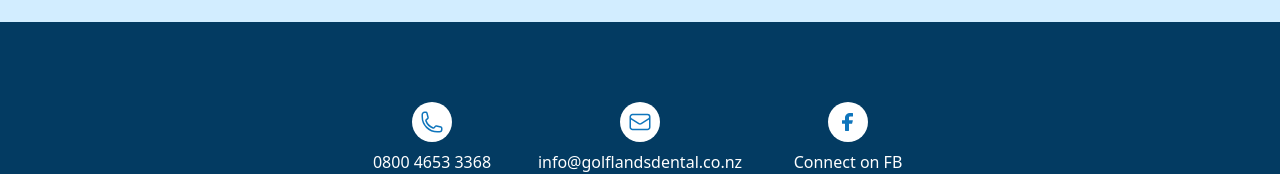
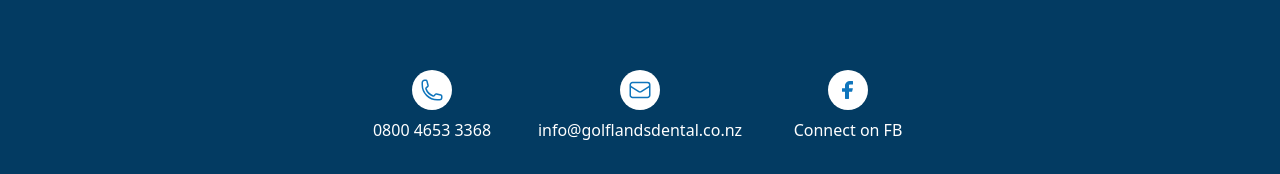
Before and after one commit to shehjad-dev/golflandsdental-landing, a React (Vite) app: page / in a window 1280 px wide. Shown: the part 3535-3709 px from the top of the page. Built offline with nearby package versions, Linux system fonts and the light colour scheme.

Commit message:
fix: small bugs fixed

```diff
--- a/src/App.jsx
+++ b/src/App.jsx
@@ -27,7 +27,10 @@ function App() {
             <Footer />
 
             <div className="relative container">
-                <a className="bg-[#ADE8FA] border-[1.4px] border-[#033B62] fixed bottom-[15px] right-[15px] text-[#033B62] cursor-pointer shadow-2xl shadow-blue-300 p-2 rounded-full z-50">
+                <a
+                    className="bg-[#ADE8FA] border-[1.4px] border-[#033B62] fixed bottom-[15px] right-[15px] text-[#033B62] cursor-pointer shadow-2xl shadow-blue-300 p-2 rounded-full z-50"
+                    href="tel:080046533368"
+                >
                     <svg
                         xmlns="http://www.w3.org/2000/svg"
                         fill="none"
--- a/src/components/ChooseUsSection.jsx
+++ b/src/components/ChooseUsSection.jsx
@@ -3,7 +3,7 @@ import CircleTeethIcon from "../assets/CircleTeethIcon.svg";
 
 const ChooseUsSection = () => {
     return (
-        <section className="bg-[#033B62] sm:pb-20 pb-10">
+        <section className="bg-[#033B62] sm:pb-6 pb-6">
             <div className="px-4 pt-12 md:pb-12 pb-0 mx-auto max-w-7xl sm:px-6 md:px-12 lg:px-24 lg:py-24 md:scroll-mt-16 scroll-mt-14 flex items-center flex-col">
                 <h3 className="text-center sm:text-3xl text-2xl text-white font-bold tracking-wide">
                     Why Choose Us?
--- a/src/components/Footer.jsx
+++ b/src/components/Footer.jsx
@@ -4,8 +4,9 @@ import fbIcon from "../assets/fbIcon.svg";
 const Footer = () => {
     return (
         <section className="bg-[#033B62] text-white">
-            <div className="flex flex-row gap-2 items-center justify-center mx-auto  py-20 border-b-2 border-white">
-                <div className="w-[200px] flex flex-col items-center justify-center">
+            <div className="flex sm:flex-row flex-col gap-2 items-center justify-center mx-auto  py-20 border-b-2 border-white">
+                <div className="w-[200px] flex flex-col items-center justify-center sm:mb-0 mb-4">
+                    <a href="tel:080046533368" className="cursor-pointer">
                         <div className="text-[#0F75BC] bg-white p-2 w-fit rounded-full mb-2">
                             <svg
                                 xmlns="http://www.w3.org/2000/svg"
@@ -22,9 +23,14 @@ const Footer = () => {
                                 />
                             </svg>
                         </div>
+                    </a>
                     <p>0800 4653 3368</p>
                 </div>
-                <div className="w-[200px] flex flex-col items-center justify-center">
+                <div className="w-[200px] flex flex-col items-center justify-center sm:mb-0 mb-4">
+                    <a
+                        href="mailto:info@golflandsdental.co.nz"
+                        className="cursor-pointer"
+                    >
                         <div className="text-[#0F75BC] bg-white p-2 w-fit rounded-full mb-2">
                             <svg
                                 xmlns="http://www.w3.org/2000/svg"
@@ -41,9 +47,15 @@ const Footer = () => {
                                 />
                             </svg>
                         </div>
+                    </a>
                     <p>info@golflandsdental.co.nz</p>
                 </div>
-                <div className="w-[200px] flex flex-col items-center justify-center">
+                <div className="w-[200px] flex flex-col items-center justify-center sm:mb-0 mb-4">
+                    <a
+                        href="https://www.facebook.com/golflandsdental"
+                        target="_blank"
+                        className="cursor-pointer"
+                    >
                         <div className="bg-white p-2 w-fit rounded-full mb-2">
                             <svg
                                 width="24"
@@ -58,6 +70,7 @@ const Footer = () => {
                                 />
                             </svg>
                         </div>
+                    </a>
                     <p>Connect on FB</p>
                 </div>
             </div>
--- a/src/components/TestimonialsSection.jsx
+++ b/src/components/TestimonialsSection.jsx
@@ -101,7 +101,7 @@ const TestimonialsSection = () => {
                         </a>
                     </button>
                 </div>
-                <div className="flex items-center justify-center mt-8">
+                <div className="flex items-center justify-center mt-8 mb-6">
                     <p className="text-[#0A629C] font-medium text-base">
                         Powered by
                     </p>
```
Lines whose indentation alone changed are shown as unchanged.
